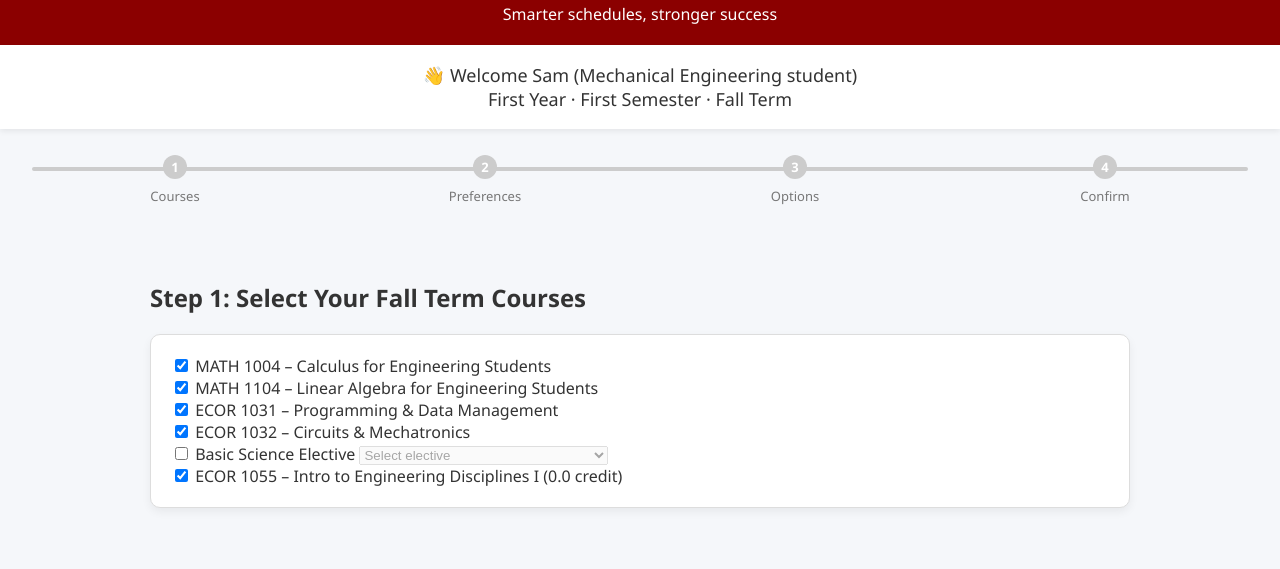
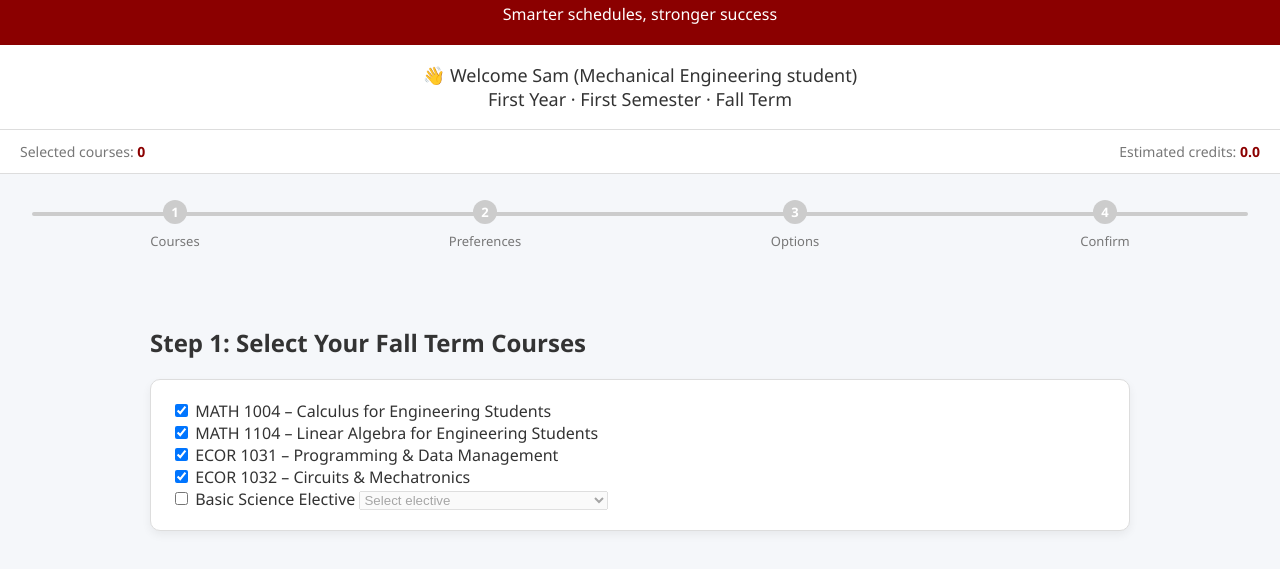
Before and after one commit to yasamanmadani/SmartSched-Demo, a plain HTML site: page index.html in a window 1280 px wide. Shown: the part 61-630 px from the top of the page. Drawn offline with Linux system fonts and the light colour scheme.

Commit message:
Update index.html

```diff
--- a/index.html
+++ b/index.html
@@ -1,4 +1,4 @@
- <!DOCTYPE html>
+<!DOCTYPE html>
 <html lang="en">
 <head>
   <meta charset="UTF-8" />
@@ -26,9 +26,21 @@
 
     .welcome { background: var(--card); padding: 18px 20px; text-align: center; font-size: 18px; color: var(--text); box-shadow: 0 2px 6px rgba(0,0,0,0.08); }
 
+    .summary-bar {
+      display: flex;
+      justify-content: space-between;
+      padding: 12px 20px;
+      background: #fff;
+      border-top: 1px solid var(--border);
+      border-bottom: 1px solid var(--border);
+      font-size: 14px;
+      color: var(--muted);
+    }
+    .summary-item strong { color: var(--carleton-red); }
+
     .progress { display: flex; justify-content: space-between; align-items: center; margin: 26px 20px; position: relative; }
     .progress::before { content: ''; position: absolute; top: 12px; left: 12px; right: 12px; height: 4px; background: var(--line); z-index: -1; border-radius: 2px; }
-    .step { text-align: center; flex: 1; position: relative; }
+    .step { text-align: center; flex: 1; }
     .circle { width: 24px; height: 24px; border-radius: 50%; background: var(--line); margin: 0 auto; line-height: 24px; color: #fff; font-size: 13px; font-weight: 700; }
     .active .circle { background: var(--carleton-red); }
     .step p { margin: 8px 0 0; font-size: 13px; color: var(--muted); }
@@ -74,6 +86,11 @@
   First Year · First Semester · Fall Term
 </div>
 
+<div class="summary-bar">
+  <div class="summary-item">Selected courses: <strong id="selectedCount">0</strong></div>
+  <div class="summary-item">Estimated credits: <strong id="creditTotal">0.0</strong></div>
+</div>
+
 <div class="progress">
   <div class="step" id="progress1"><div class="circle">1</div><p>Courses</p></div>
   <div class="step" id="progress2"><div class="circle">2</div><p>Preferences</p></div>
@@ -87,12 +104,12 @@
   <div id="step1" class="section active">
     <h2>Step 1: Select Your Fall Term Courses</h2>
     <div class="card">
-      <label><input type="checkbox" class="course-input" data-code="MATH 1004" data-title="Calculus for Engineering Students" data-components="lecture,tutorial" checked /> MATH 1004 – Calculus for Engineering Students</label><br>
-      <label><input type="checkbox" class="course-input" data-code="MATH 1104" data-title="Linear Algebra for Engineering Students" data-components="lecture,tutorial" checked /> MATH 1104 – Linear Algebra for Engineering Students</label><br>
-      <label><input type="checkbox" class="course-input" data-code="ECOR 1031" data-title="Programming & Data Management" data-components="lecture,lab" checked /> ECOR 1031 – Programming & Data Management</label><br>
-      <label><input type="checkbox" class="course-input" data-code="ECOR 1032" data-title="Circuits & Mechatronics" data-components="lecture,lab" checked /> ECOR 1032 – Circuits & Mechatronics</label><br>
+      <label><input type="checkbox" class="course-input" data-code="MATH 1004" data-title="Calculus for Engineering Students" data-components="lecture,tutorial" data-credits="0.5" checked /> MATH 1004 – Calculus for Engineering Students</label><br>
+      <label><input type="checkbox" class="course-input" data-code="MATH 1104" data-title="Linear Algebra for Engineering Students" data-components="lecture,tutorial" data-credits="0.5" checked /> MATH 1104 – Linear Algebra for Engineering Students</label><br>
+      <label><input type="checkbox" class="course-input" data-code="ECOR 1031" data-title="Programming & Data Management" data-components="lecture,lab" data-credits="0.5" checked /> ECOR 1031 – Programming & Data Management</label><br>
+      <label><input type="checkbox" class="course-input" data-code="ECOR 1032" data-title="Circuits & Mechatronics" data-components="lecture,lab" data-credits="0.5" checked /> ECOR 1032 – Circuits & Mechatronics</label><br>
       <label>
-        <input type="checkbox" id="electiveToggle" class="course-input" data-code="Basic Science Elective" data-title="Basic Science Elective" data-components="lecture,lab" />
+        <input type="checkbox" id="electiveToggle" class="course-input" data-code="Basic Science Elective" data-title="Basic Science Elective" data-components="lecture,lab" data-credits="0.5" />
         Basic Science Elective
         <select id="electiveSelect" disabled>
           <option value="">Select elective</option>
@@ -101,5 +118,4 @@
           <option value="ERTH 1006 — Exploring Planet Earth">ERTH 1006 — Exploring Planet Earth</option>
         </select>
       </label><br>
-      <label><input type="checkbox" class="course-input" data-code="ECOR 1055" data-title="Intro to Engineering Disciplines I" data-components="lecture" checked /> ECOR 1055 – Intro to Engineering Disciplines I (0.0 credit)</label><br>
-      <label><input type="checkbox" class="course-input" data-code="ECOR 1057" data-title="Engineering Profession
+      <label
```
